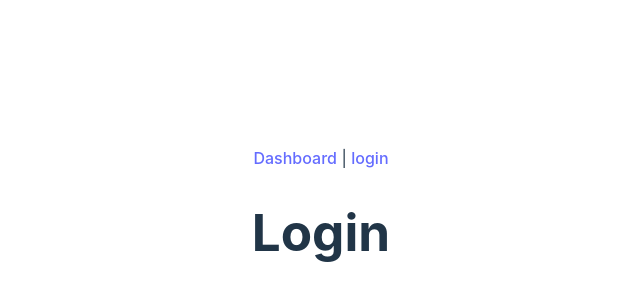
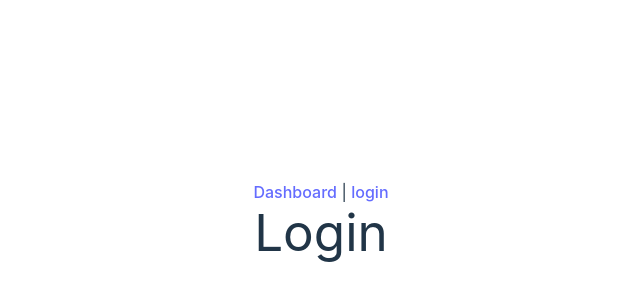
Before and after one commit to MamoTechZee/admin-panel, a Vue app: page /login in a window 1280 px wide. Shown: the part 180-480 px from the top of the page, without its empty margins (319-959 px from the left). Built offline with nearby package versions, Linux system fonts and the light colour scheme.

Commit message:
add element plus

```diff
--- a/package.json
+++ b/package.json
@@ -14,6 +14,9 @@
   },
   "devDependencies": {
     "@vitejs/plugin-vue": "^3.2.0",
+    "tailwindcss": "^3.2.4",
+    "unplugin-auto-import": "^0.11.5",
+    "unplugin-vue-components": "^0.22.11",
     "vite": "^3.2.4"
   }
 }
--- a/src/style.css
+++ b/src/style.css
@@ -1,3 +1,7 @@
+@tailwind base;
+@tailwind components;
+@tailwind utilities;
+
 :root {
   font-family: Inter, Avenir, Helvetica, Arial, sans-serif;
   font-size: 16px;
--- /dev/null
+++ b/tailwind.config.cjs
@@ -0,0 +1,8 @@
+/** @type {import('tailwindcss').Config} */
+module.exports = {
+  content: ["./src/**/*.{html,js}"],
+  theme: {
+    extend: {},
+  },
+  plugins: [],
+}
--- a/vite.config.js
+++ b/vite.config.js
@@ -1,7 +1,22 @@
 import { defineConfig } from 'vite'
 import vue from '@vitejs/plugin-vue'
+import ElementPlus from 'unplugin-element-plus/vite'
+import AutoImport from 'unplugin-auto-import/vite'
+import Components from 'unplugin-vue-components/vite'
+import { ElementPlusResolver } from 'unplugin-vue-components/resolvers'
 
 // https://vitejs.dev/config/
 export default defineConfig({
-  plugins: [vue()]
+  plugins: [vue(),
+  ElementPlus({
+    importStyle: 'css',
+    useSource: true
+  }),
+  AutoImport({
+    resolvers: [ElementPlusResolver()],
+  }),
+  Components({
+    resolvers: [ElementPlusResolver()],
+  }),
+  ]
 })
```
Also changed, not shown: 1 other file (tests, documents, lock files or other folders).
